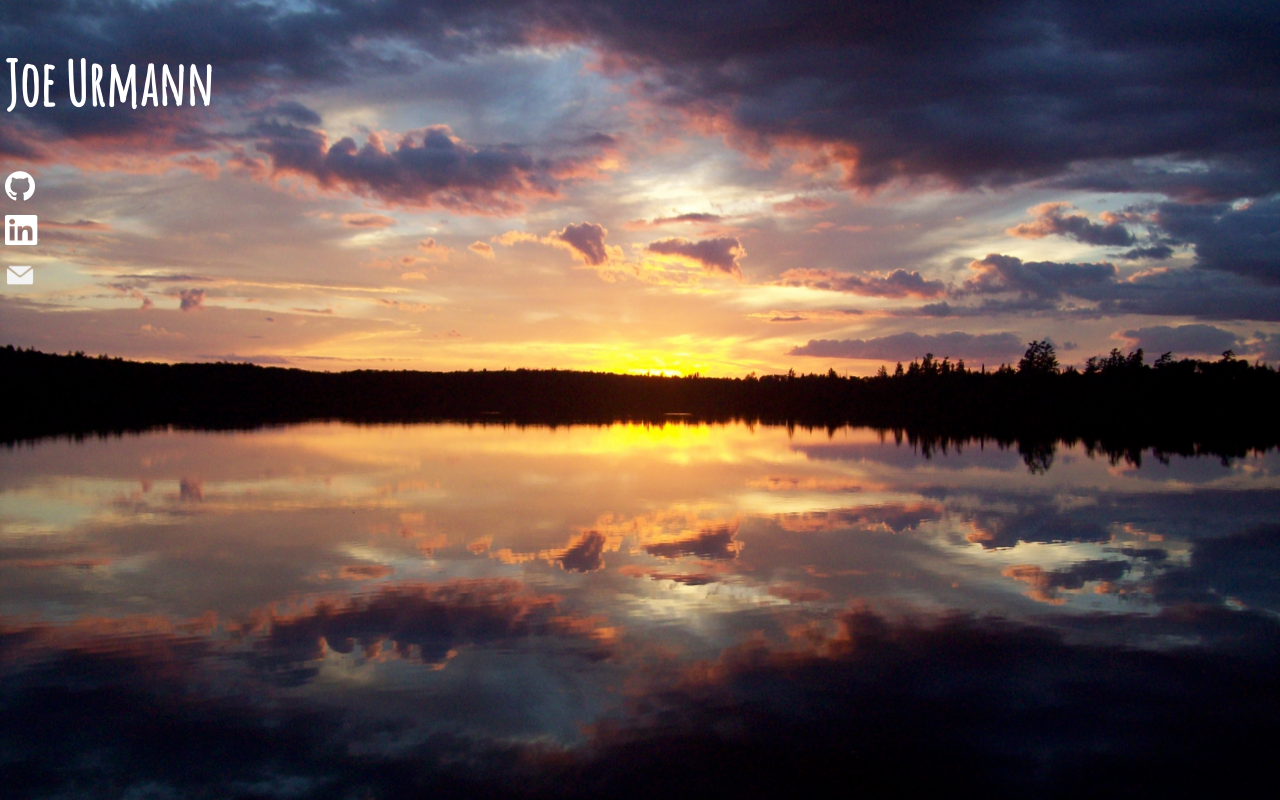
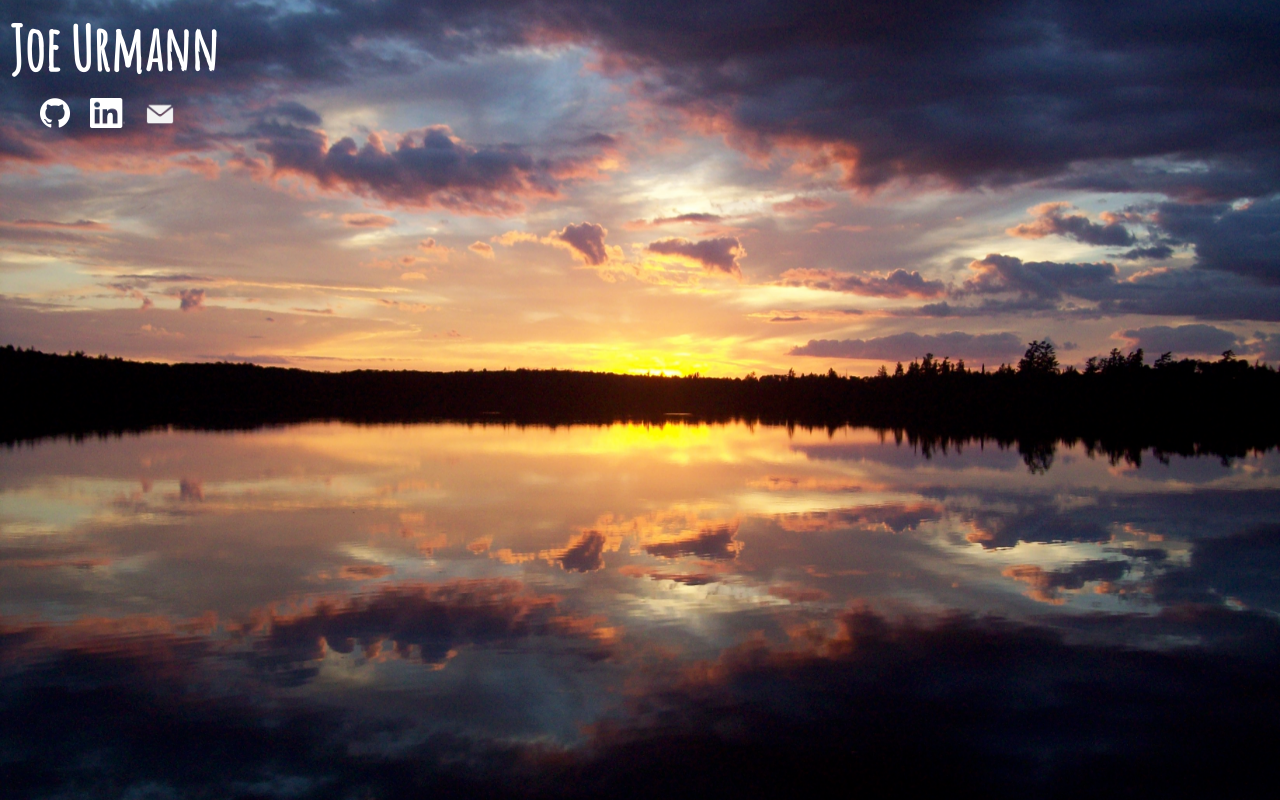
Before and after one commit to jurmann/personal-website, a React (Create React App) app: page / in a window 1280 px wide. Built offline with nearby package versions, Linux system fonts and the light colour scheme.

Commit message:
aligned logos

```diff
--- a/src/App.css
+++ b/src/App.css
@@ -17,8 +17,10 @@
 .App-title {
   font-size: 60px;
   text-align: left;
-  padding: 5px;
+  padding: 10px 10px;
   font-family: 'Amatic SC', cursive;
+  color: white;
+  margin: 0px;
 
 }
 
@@ -62,3 +64,12 @@
     position: fixed;
     z-index: -1;
 }
+
+.inline {
+    display: inline-block;
+    padding: 2px 10px;
+}
+
+.images {
+    padding-left: 30px;
+    }
--- a/src/App.js
+++ b/src/App.js
@@ -17,13 +17,13 @@ class App extends Component {
         }}>
         <div className="background-photo" />
         <div className="App">
-        <header className="App-header">
+        <header>
           <h1 className="App-title">Joe Urmann</h1>
         </header>
         </div>
-        <div style={{
-            padding: 5,
-        }}>
+        <div className="images">
+
+        <div className="inline">
         <a title={'GitHub'} href="https://github.com/jurmann">
             <img
             src={GitHub}
@@ -33,9 +33,7 @@ class App extends Component {
             />
         </a>
         </div>
-        <div style={{
-            padding: 5
-        }}>
+        <div className="inline">
         <a title={'LinkedIn'} href="https://www.linkedin.com/in/joseph-urmann">
             <img
             src={LinkedIn}
@@ -45,9 +43,7 @@ class App extends Component {
             />
         </a>
         </div>
-        <div style={{
-            padding: 5
-        }}>
+        <div className="inline">
         <a title={'Email'} href="mailto:urmannj@gmail.com">
             <img
             src={Email}
@@ -57,6 +53,7 @@ class App extends Component {
             />
         </a>
         </div>
+        </div>
       </div>
     );
   }
```
